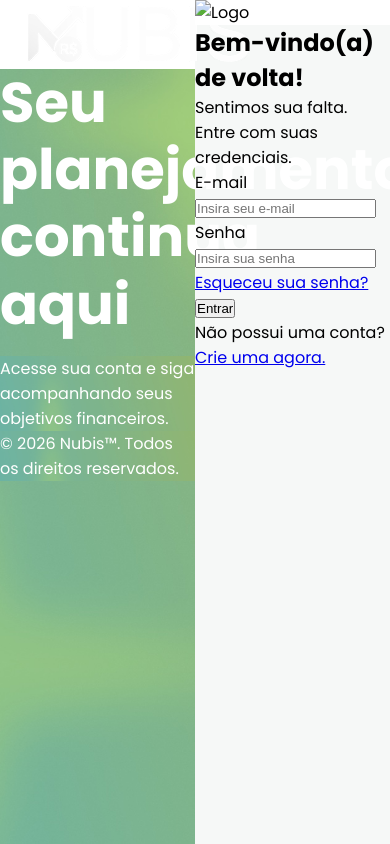
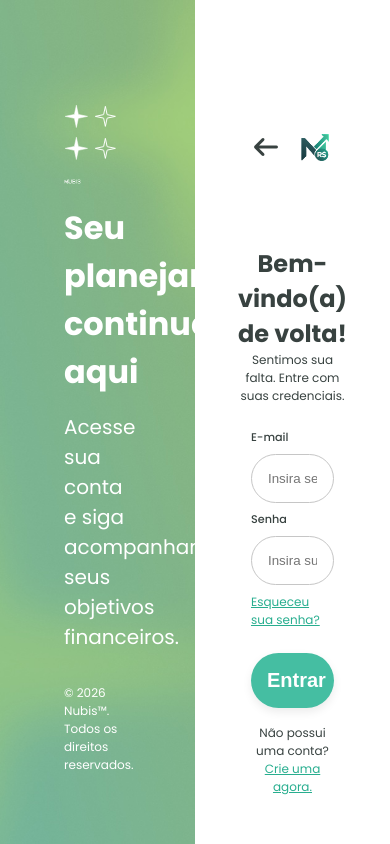
Before and after one commit to Nubis-Corp/Nubis-Financeiro, a plain HTML site: page login.html in a window 390 px wide. Drawn offline with Linux system fonts and the light colour scheme.

Commit message:
Página de login
Criação da página de login segundo o Figma. No entanto, ainda requer ajustes de responsividade.

```diff
--- /dev/null
+++ b/css/login.css
@@ -0,0 +1,160 @@
+.login-pagina {
+    display: flex;
+    justify-content: center;
+    align-items: center;
+    height: 100vh;
+}
+
+section {
+    width: 50%;
+    height: 100%;
+}
+
+/* Primeiro bloco */
+
+.login-hero{
+    color: #fff;
+    background: url('./../imagens/background.jpg');
+    background-size: cover;
+    background-position: center;
+    padding: 4.5rem 4rem;
+    height: 100%;
+    display: flex;
+    flex-direction: column;
+    justify-content: space-between;
+}
+
+.login-header{
+    padding: 2rem 0;
+    display: flex;
+    flex-direction: column;
+    height: 100px;
+    gap: 0.7rem;
+}
+
+.login-estrelas img{
+    max-width: 25px;
+}
+
+.login-logo {
+    max-width: 25%;
+}
+
+.login-titulo {
+    font-size: 2rem;
+}
+
+.login-texto {
+    font-size: 1.25rem;
+}
+
+.login-conteudo {
+    gap: 1rem;
+    display: flex;
+    flex-direction: column;
+    height: 100%;
+    padding: 2rem 0;
+}
+
+.login-copyright {
+    font-size: 0.75rem;
+}
+
+/* Segundo bloco */
+.login-painel {
+    background: #fff;
+    color: #384240;
+    padding: 3rem 3.5rem;
+    height: 100%;
+    display: flex;
+    flex-direction: column;
+    justify-content: space-around;
+}
+
+.painel-header {
+    font-size: 1.5rem;
+    font-weight: 100;
+    display: flex;
+    align-items: center;
+    gap: 1rem;
+    height: 100%;
+}
+
+.painel-logo {
+    max-width: 35px;
+}
+.login-form {
+    display: flex;
+    flex-direction: column;
+    align-items: center;
+    height: 100%;
+    gap: 1.5rem;
+}
+
+.login-form a {
+    color: #28AE8F;
+}
+.form-titulo {
+    font-size: 1.5rem;
+}
+
+.form-subtitulo {
+    font-size: 0.75rem;
+    font-weight: 400;
+}
+
+.form-campo {
+    gap: 0.5rem;
+    display: flex;
+    flex-direction: column;
+    width: 100%;
+    font-weight: 500;
+    font-size: 0.7rem;
+}
+
+.form-formulario{
+    width: 100%;
+    gap: 0.5rem;
+    display: flex;
+    flex-direction: column;
+}
+
+.form-conta {
+    width: 100%;
+    gap: 1rem;
+    display: flex;
+    flex-direction: column;
+}
+
+.cadastrar-texto {
+    font-size: 0.75rem
+}
+
+.form-cabecalho, .form-conta {
+    text-align: center;
+}
+
+.form-campo input {
+    padding: 1rem;
+    border-radius: 50px;
+    border: 1px solid #c6c6c6;
+    width: 100%;
+}
+
+.esqueci-senha {
+    font-size: 0.75rem;
+    align-self: flex-start;
+}
+
+.login-botao {
+    width: 100%;
+    background: #45BEA2;
+    color: #fff;
+    padding: 1rem;
+    border: none;
+    border-radius: 50px;
+    font-size: 1.25rem;
+    font-weight: 900;
+    cursor: pointer;
+    box-shadow: 0 4px 10px rgba(0,0,0,0.08);
+}
--- a/style.css
+++ b/css/style.css
@@ -5,7 +5,6 @@
     padding: 0;
     margin: 0;
     box-sizing: border-box;
-
 }
 
 body{
@@ -15,7 +14,7 @@ height: 100vh;
 width: 100%;
 }
 
-header {
+.header {
 
     padding: 20px, 0;
     background: white;
--- a/login.css
+++ /dev/null
@@ -1,24 +0,0 @@
-.login-pagina {
-    display: flex;
-    justify-content: center;
-    align-items: center;
-    height: 100%;
-}
-
-section {
-    width: 50%;
-    height: 100%;
-}
-
-.login-hero, .login-hero p {
-    color: #fff;
-    background: url('./imagens/background.jpg');
-    background-size: cover;
-    background-position: center;
-}
-
-.hero-header{
-    display: flex;
-    align-items: center;
-    gap: 20px;
-}
--- a/login.html
+++ b/login.html
@@ -6,8 +6,9 @@
     <meta name="viewport" content="width=device-width, initial-scale=1.0">
     <title>Entrar | Nubis Financeiro</title>
 
-    <link rel="stylesheet" href="./style.css">
-    <link rel="stylesheet" href="./login.css">
+    <link rel="stylesheet" href="./css/style.css">
+    <link rel="stylesheet" href="./css/login.css">
+    <link rel="stylesheet" href="https://cdnjs.cloudflare.com/ajax/libs/font-awesome/7.0.1/css/all.min.css">
 </head>
 
 <body>
@@ -16,26 +17,26 @@
 
         <section class="login-hero">
 
-        <header class="hero-header">
-            <div class="hero-estrelas">
-                <i></i>
-                <i></i>
-                <i></i>
-                <i></i>
+            <header class="login-header">
+                <div class="login-estrelas">
+                    <img src="./icones/Star 3.svg">
+                    <img src="./icones/Star 4.svg">
+                    <img src="./icones/Star 3.svg">
+                    <img src="./icones/Star 4.svg">
                 </div>
 
-            <img src="./imagens/logoNubis.png" alt="Logo completa" class="hero-logo">
+                <img src="./imagens/logoNubis.png" alt="Logo completa" class="login-logo">
             </header>
 
-        <div class="hero-conteudo">
-            <h1 class="hero-titulo">Seu planejamento continua aqui</h1>
+            <div class="login-conteudo">
+                <h1 class="login-titulo">Seu planejamento continua aqui</h1>
 
-            <p class="hero-texto">
+                <p class="login-texto">
                     Acesse sua conta e siga acompanhando seus objetivos financeiros.
                 </p>
             </div>
 
-        <p class="hero-copyright">
+            <p class="login-copyright">
                 © 2026 Nubis™. Todos os direitos reservados.
             </p>
 
@@ -45,43 +46,38 @@
         <section class="login-painel">
 
             <header class="painel-header">
-            <i class="voltar-botao"></i>
+                <i class="voltar-botao fa-solid fa-arrow-left"></i>
 
-            <img src="" alt="Logo" class="painel-logo">
+                <img src="./imagens/Nubis.png" alt="Logo" class="painel-logo">
             </header>
 
             <form class="login-form" action="">
 
+                <div class="form-cabecalho">
                     <h2 class="form-titulo">Bem-vindo(a) de volta!</h2>
 
                     <p class="form-subtitulo">
                         Sentimos sua falta. Entre com suas credenciais.
                     </p>
+                </div>
 
+                <div class="form-formulario">
                     <div class="form-campo">
                         <label for="email">E-mail</label>
-                <input
-                    type="email"
-                    name="email"
-                    id="email"
-                    placeholder="Insira seu e-mail"
-                >
+                        <input type="email" name="email" id="email" placeholder="Insira seu e-mail">
                     </div>
 
                     <div class="form-campo">
                         <label for="senha">Senha</label>
-                <input
-                    type="password"
-                    name="senha"
-                    id="senha"
-                    placeholder="Insira sua senha"
-                >
+                        <input type="password" name="senha" id="senha" placeholder="Insira sua senha">
                     </div>
 
                     <a href="#" class="esqueci-senha">
                         Esqueceu sua senha?
                     </a>
+                </div>
 
+                <div class="form-conta">
                     <button type="submit" class="login-botao">
                         Entrar
                     </button>
@@ -90,6 +86,7 @@
                         Não possui uma conta?
                         <a href="#" class="signup-link">Crie uma agora.</a>
                     </p>
+                </div>
 
             </form>
 
@@ -98,4 +95,5 @@
     </main>
 
 </body>
+
 </html>
```
Also changed, not shown: index.html (+1 -1 lines), icones/Star 3.svg (added), icones/Star 4.svg (added), imagens/Nubis.png (added). Lines whose indentation alone changed are shown as unchanged.
